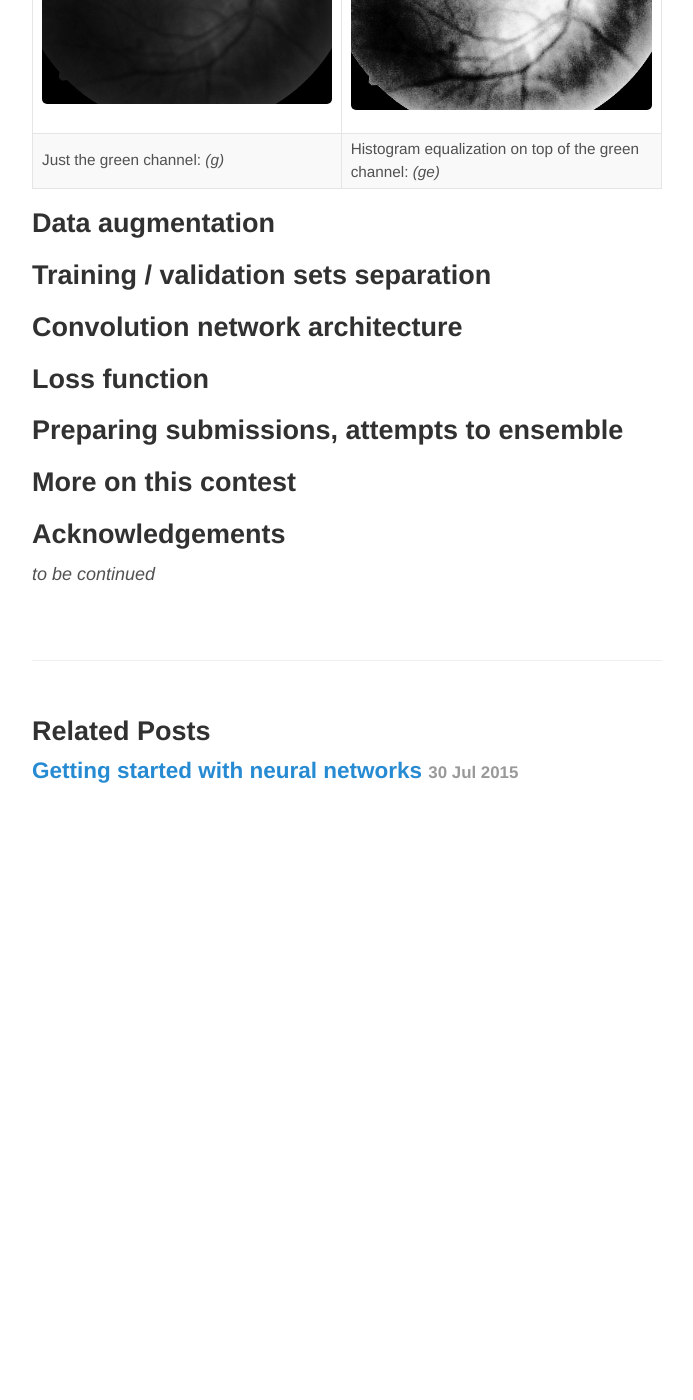
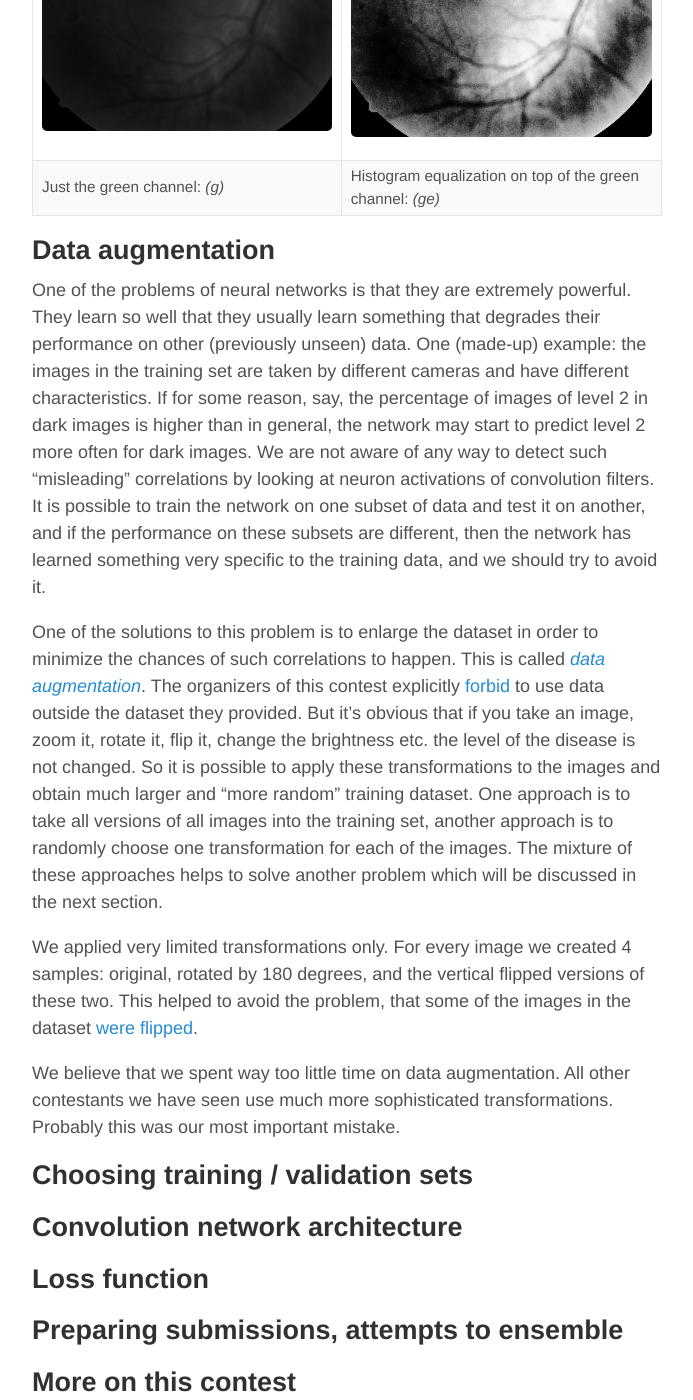
Before and after one commit to YerevaNN/yerevann.github.io, a Jekyll site: the page built from _posts/2015-08-15-diabetic-retinopathy-detection-contest-what-we-did-wrong.md, in a window 1280 px wide and 1400 px high, scrolled down 4809 px. Shown: the whole window, without its empty margins (293-986 px from the left). Built offline with Jekyll 4.4.1, drawn with Linux system fonts in a browser that asks for light colours; comment, search, counter and statistics services are not loaded; before the commit the page ends 5685 px from its top, so only the background shows below that; some of the changed text lies outside the part shown.

Commit message:
retinopathy post - data augmentation

```diff
--- a/_posts/2015-08-15-diabetic-retinopathy-detection-contest-what-we-did-wrong.md
+++ b/_posts/2015-08-15-diabetic-retinopathy-detection-contest-what-we-did-wrong.md
@@ -31,7 +31,7 @@ Karen and Tigran managed to [install Caffe on Ubuntu](http://caffe.berkeleyvisio
 ## Image preprocessing
 Images from the training and test datasets have very different resolutions, aspect ratios, colors, are cropped in various ways, some are of very low quality, are out of focus etc. Neural networks require a fixed input size, so we had to resize / crop all of them to some fixed dimensions. Karen and Tigran looked at many sample images and decided that optimal resolution which preserves the details required for classification is 512x512. We thought that in 256x256 we might lose the small details that differ healthy eye images from level 1 images. In fact, by the end of the competition we saw that our networks cannot differentiate between level 0 and 1 images even with 512x512, so probably we could safely work on 256x256 from the very beginning (which would be much faster to train). All preprocessing was done using [imagemagick](http://www.imagemagick.org/).
 
-We tried three methods to preprocess the images. First, as suggested by Karen and Tigran, we resized the images and then applied the so called _[charcoal](http://www.imagemagick.org/Usage/transform/#charcoal)_ effect which is basically an edge detector. This highlighted the signs of blood on the retina. One of the challenging problems throughout the contest was to define a naming convention for everything: databases of preprocessed images, convnet descriptions, models, CSV files etc. We used the prefix "_edge_" for anything which was based on the images preprocessed this way.
+We tried three methods to preprocess the images. First, as suggested by Karen and Tigran, we resized the images and then applied the so called _[charcoal](http://www.imagemagick.org/Usage/transform/#charcoal)_ effect which is basically an edge detector. This highlighted the signs of blood on the retina. One of the challenging problems throughout the contest was to define a naming convention for everything: databases of preprocessed images, convnet descriptions, models, CSV files etc. We used the prefix "_edge_" for anything which was based on the images preprocessed this way. The best kappa score achieved on this dataset was 0.42.
 
 |![_edge_ level 0](/public/2015-08-15/eye-edge-0.jpg "_edge_ level 0") | ![_edge_ level 3](/public/2015-08-15/eye-edge-3.jpg "_edge_ level 3") |
 | --- | --- |
@@ -54,8 +54,15 @@ Finally we tried to apply the [_equalize_](http://www.imagemagick.org/Usage/colo
 
 
 ## Data augmentation
+One of the problems of neural networks is that they are extremely powerful. They learn so well that they usually learn something that degrades their performance on other (previously unseen) data. One (made-up) example: the images in the training set are taken by different cameras and have different characteristics. If for some reason, say, the percentage of images of level 2 in dark images is higher than in general, the network may start to predict level 2 more often for dark images. We are not aware of any way to detect such "misleading" correlations by looking at neuron activations of convolution filters. It is possible to train the network on one subset of data and test it on another, and if the performance on these subsets are different, then the network has learned something very specific to the training data, and we should try to avoid it.
 
-## Training / validation sets separation
+One of the solutions to this problem is to enlarge the dataset in order to minimize the chances of such correlations to happen. This is called _[data augmentation](https://www.youtube.com/watch?v=Km1Q5VcSKAg&index=77&list=PL6Xpj9I5qXYEcOhn7TqghAJ6NAPrNmUBH)_. The organizers of this contest explicitly [forbid](https://www.kaggle.com/c/diabetic-retinopathy-detection/rules) to use data outside the dataset they provided. But it's obvious that if you take an image, zoom it, rotate it, flip it, change the brightness etc. the level of the disease is not changed. So it is possible to apply these transformations to the images and obtain much larger and "more random" training dataset. One approach is to take all versions of all images into the training set, another approach is to randomly choose one transformation for each of the images. The mixture of these approaches helps to solve another problem which will be discussed in the next section.
+
+We applied very limited transformations only. For every image we created 4 samples: original, rotated by 180 degrees, and the vertical flipped versions of these two. This helped to avoid the problem, that some of the images in the dataset [were flipped](https://www.kaggle.com/c/diabetic-retinopathy-detection/data).
+
+We believe that we spent way too little time on data augmentation. All other contestants we have seen use much more sophisticated transformations. Probably this was our most important mistake.
+
+## Choosing training / validation sets
 
 ## Convolution network architecture
 
```
